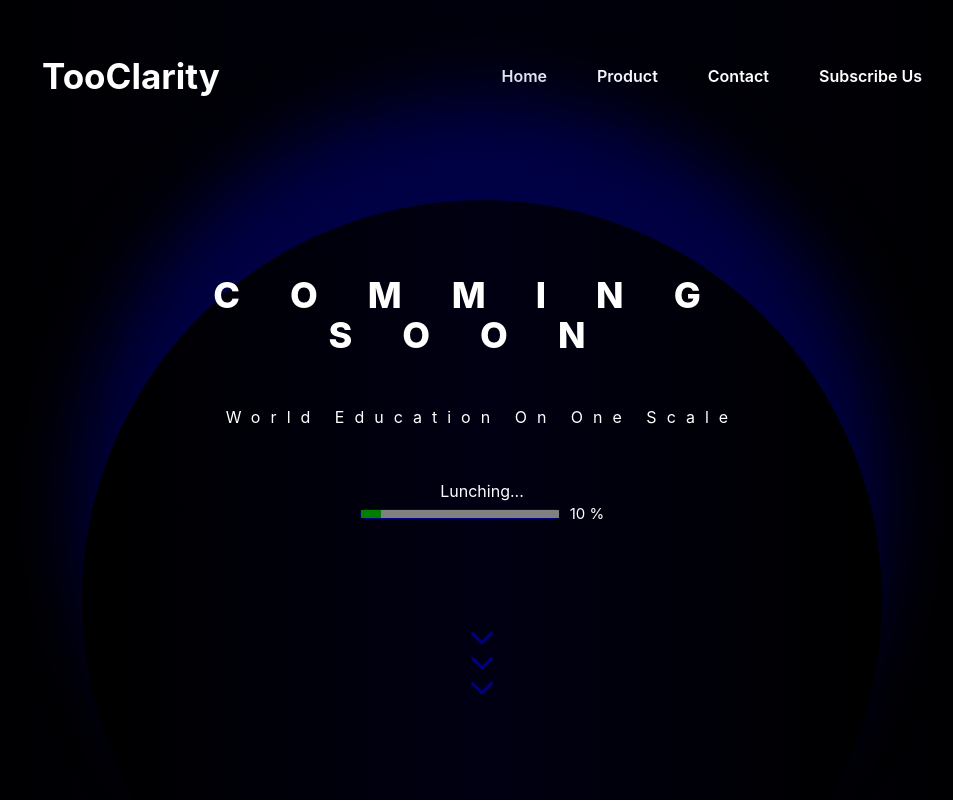
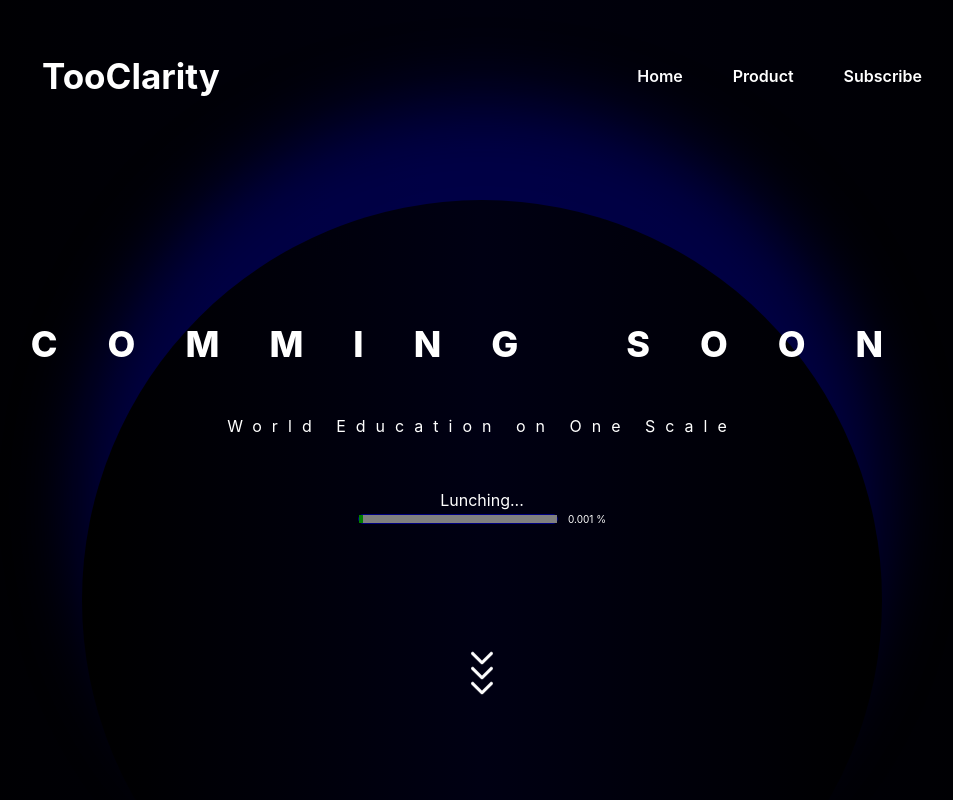
Before and after one commit to abinjustinkumaravel/tooclarity, a React (Create React App) app: page / in a window 1280 px wide. Shown: the whole page, without its empty margins (158-1111 px from the left). Built offline with nearby package versions, Linux system fonts and the light colour scheme.

Commit message:
Resposive done with lading page

```diff
--- a/src/App.js
+++ b/src/App.js
@@ -9,18 +9,18 @@ function App() {
     <Navbar/>
     <Circle/>
     <div className="flex items-center justify-center h-full bg-black bg-gradient-to-r from-black via-[rgba(0,0,128,0.1)] to-black">
-      <div className="text-center items-center sm:w-[50%] z-40">
-        <h1 className="sm:tracking-[50px] justify-center items-center text-center tracking-[20px] font-extrabold md:text-4xl sm:text-[30px] text-[25px] text-white">COMMING SOON</h1>
-        <h3 className="sm:tracking-[10px] tracking-[5px] m-[50px] sm:text-1xl text-15px text-white">World Education On One Scale</h3>
+      <div className="text-center items-center  z-40">
+        <h1 className="sm:tracking-[50px] justify-center m-[50px] items-center text-center tracking-[20px] font-extrabold md:text-4xl sm:text-[30px] text-[25px] text-white">COMMING SOON</h1>
+        <h3 className="sm:tracking-[10px] tracking-[5px] m-[50px] sm:text-1xl text-15px text-white">World Education on One Scale</h3>
         <label className="text-white" >Lunching...</label>
         <div className="flex justify-center items-center gap-[10px]">
-        <progress className="w-[200px] h-[10px] rounded-full border-[rgba(0,0,128)] border-[1px] bg-black bg-gradient-to-r from-black via-[rgba(0,0,128,0.1)] to-black" id="file" value="10" max="100"></progress> <p className='text-white text-[15px]'>10 %</p>
+        <progress className="w-[200px] h-[10px] rounded-full border-[rgba(0,0,128)] border-[1px] bg-black bg-gradient-to-r from-black via-[rgba(0,0,128,0.1)] to-black" id="file" value="2" max="100"></progress> <p className='text-white text-[10px]'>0.001 %</p>
         </div>
       </div>
     </div>
-    <FontAwesomeIcon color='white' className="w-screen text-[25px] text-[rgba(0,0,128)] animate-bounce justify-center absolute bottom-[100px]" icon={faChevronDown}/>
-    <FontAwesomeIcon color='white' className="w-screen text-[25px] text-[rgba(0,0,128)] animate-bounce justify-center absolute bottom-[125px]" icon={faChevronDown}/>
-    <FontAwesomeIcon color='white' className="w-screen text-[25px] text-[rgba(0,0,128)] animate-bounce justify-center absolute bottom-[150px]" icon={faChevronDown}/>
+    <FontAwesomeIcon color='white' className="w-screen text-[25px] text-white animate-bounce justify-center absolute bottom-[100px]" icon={faChevronDown}/>
+    <FontAwesomeIcon color='white' className="w-screen text-[25px] text-white animate-bounce justify-center absolute bottom-[115px]" icon={faChevronDown}/>
+    <FontAwesomeIcon color='white' className="w-screen text-[25px] text-white animate-bounce justify-center absolute bottom-[130px]" icon={faChevronDown}/>
     </div>
   );
 }
--- a/src/components/navbar.js
+++ b/src/components/navbar.js
@@ -1,21 +1,22 @@
 import React from 'react'
+import { FontAwesomeIcon } from '@fortawesome/react-fontawesome'
+import { faBars } from '@fortawesome/free-solid-svg-icons';
 
 const navbar = () => {
   return (
     <div className='flex bg-transparent w-full items-center justify-between absolute sm:p-[50px] sm:pr-[70px] sm:pl-[70px] md:pl-[200px] md:pr-[200px] p-[20px] '>
       <h1 className='text-white font-bold text-[35px]'>TooClarity </h1>
 
-      <div className='flex gap-[50px] text-white font-semibold'>
+      <div className='hidden lg:flex  gap-[50px] text-white font-semibold'>
           <a href='/'>Home</a>
           <a href='/'>Product</a>
-          <a href='/'>Contact</a>
-          <button>
-            Subscribe Us
-          </button>
+          <a href='/'>Subscribe</a>
+      </div>
+
+      <div className='block lg:hidden'>
+        <FontAwesomeIcon color='white' className="text-white text-[30px] justify-center" icon={faBars}/>
       </div>
     </div>
-
-
   )
 }
 export default navbar
--- a/src/components/socials.js
+++ b/src/components/socials.js
@@ -13,5 +13,6 @@ const socials = () => {
       </div>
     </div>
   )
+
 }
 export default socials
```
